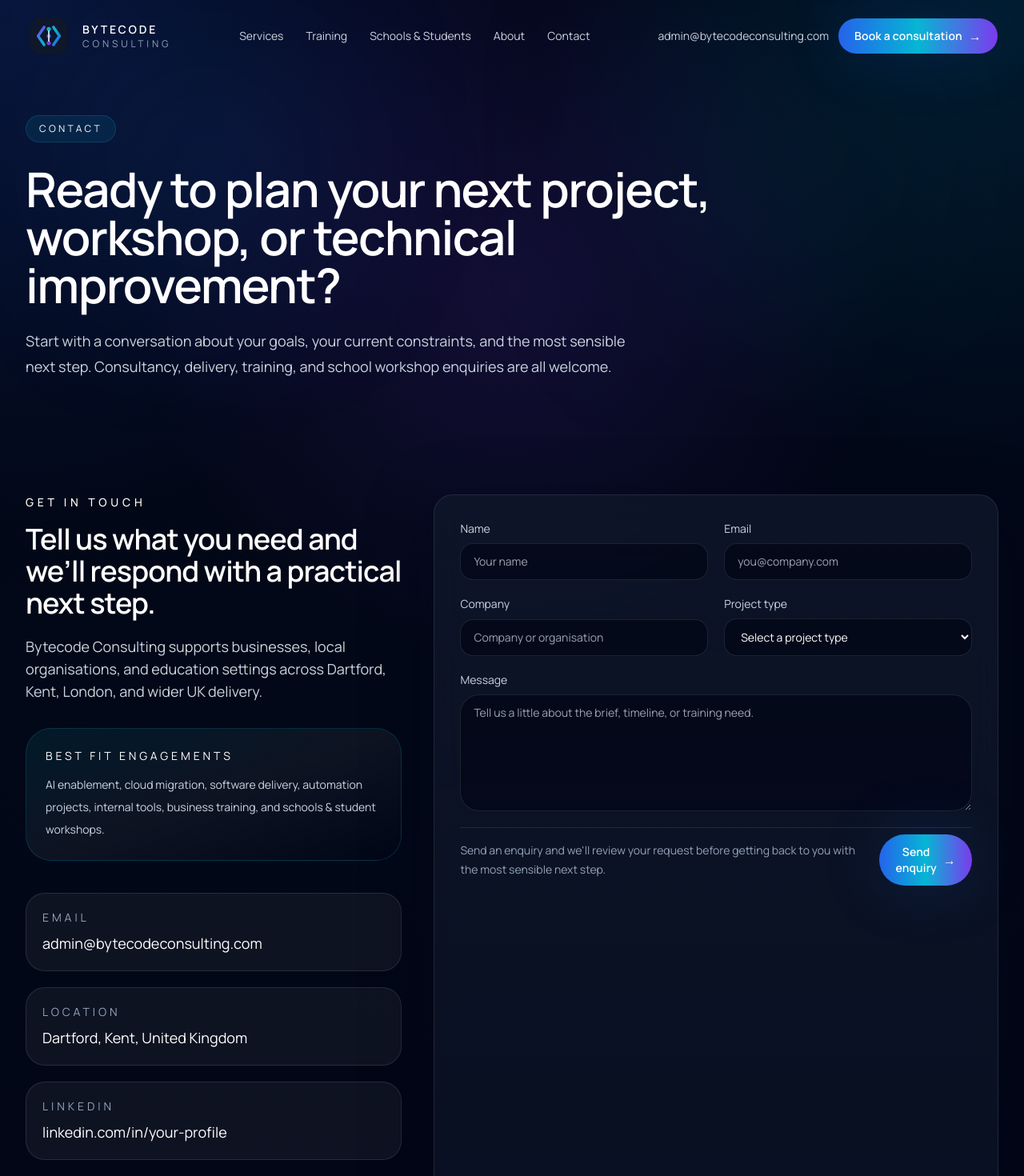
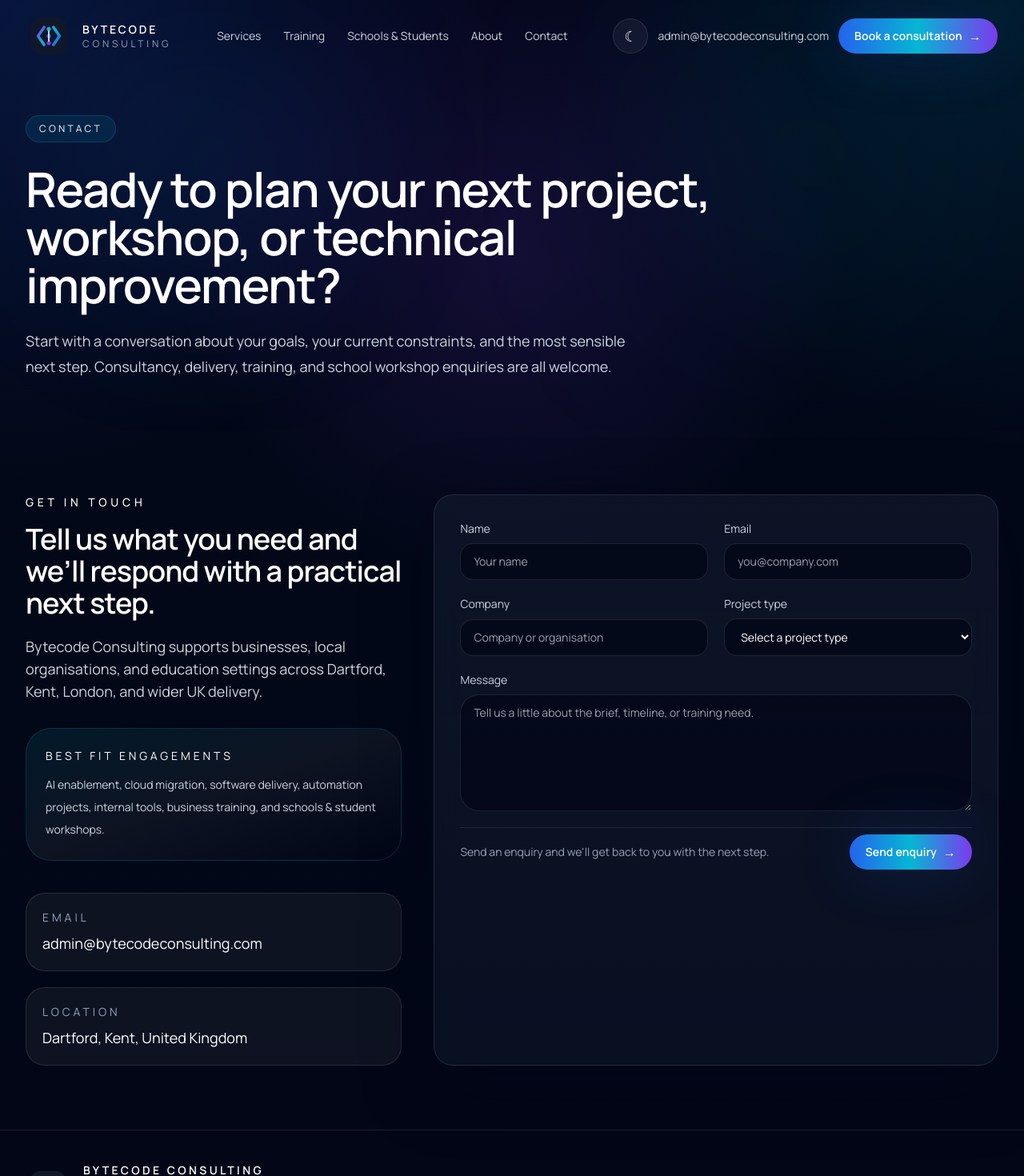
Before and after one commit to danesm/bytecodeconsulting-site, a Next.js app: page /contact in a window 1280 px wide. Shown: the top 1470 px of the page at 80% size. Built offline with nearby package versions, Linux system fonts and the light colour scheme.

Commit message:
Add theme toggle and refine site copy

```diff
--- a/app/globals.css
+++ b/app/globals.css
@@ -4,12 +4,46 @@
 
 :root {
   color-scheme: dark;
-  --background: #020617;
+  --background-start: #020617;
+  --background-mid: #020817;
+  --background-end: #020617;
   --surface: rgba(15, 23, 42, 0.72);
   --surface-strong: rgba(15, 23, 42, 0.94);
+  --surface-glass-start: rgba(15, 23, 42, 0.8);
+  --surface-glass-end: rgba(15, 23, 42, 0.58);
   --foreground: #ffffff;
   --muted: #94a3b8;
   --border: rgba(148, 163, 184, 0.16);
+  --grid-line: rgba(37, 99, 235, 0.08);
+  --section-backdrop-start: rgba(15, 23, 42, 0.34);
+  --section-backdrop-end: rgba(15, 23, 42, 0.08);
+  --section-backdrop-glow: rgba(37, 99, 235, 0.08);
+  --divider-line: rgba(148, 163, 184, 0.24);
+  --logo-surface: #0f172a;
+  --logo-line: #e2e8f0;
+  --panel-shadow: 0 24px 80px rgba(2, 6, 23, 0.55);
+}
+
+html[data-theme="light"] {
+  color-scheme: light;
+  --background-start: #f8fbff;
+  --background-mid: #eef4ff;
+  --background-end: #f8fafc;
+  --surface: rgba(255, 255, 255, 0.82);
+  --surface-strong: rgba(255, 255, 255, 0.96);
+  --surface-glass-start: rgba(255, 255, 255, 0.94);
+  --surface-glass-end: rgba(241, 245, 249, 0.86);
+  --foreground: #0f172a;
+  --muted: #475569;
+  --border: rgba(15, 23, 42, 0.1);
+  --grid-line: rgba(37, 99, 235, 0.1);
+  --section-backdrop-start: rgba(255, 255, 255, 0.8);
+  --section-backdrop-end: rgba(241, 245, 249, 0.6);
+  --section-backdrop-glow: rgba(37, 99, 235, 0.06);
+  --divider-line: rgba(15, 23, 42, 0.12);
+  --logo-surface: #ffffff;
+  --logo-line: #0f172a;
+  --panel-shadow: 0 18px 70px rgba(148, 163, 184, 0.28);
 }
 
 * {
@@ -27,7 +61,7 @@ body {
     radial-gradient(circle at top left, rgba(37, 99, 235, 0.18), transparent 30%),
     radial-gradient(circle at top right, rgba(6, 182, 212, 0.12), transparent 28%),
     radial-gradient(circle at 50% 20%, rgba(124, 58, 237, 0.14), transparent 30%),
-    linear-gradient(180deg, #020617 0%, #020817 48%, #020617 100%);
+    linear-gradient(180deg, var(--background-start) 0%, var(--background-mid) 48%, var(--background-end) 100%);
   color: var(--foreground);
   font-family: var(--font-manrope), Arial, Helvetica, sans-serif;
   font-feature-settings: "ss01" 1, "cv01" 1, "cv10" 1;
@@ -46,9 +80,10 @@ a {
 
 @layer components {
   .glass-panel {
-    background: linear-gradient(180deg, rgba(15, 23, 42, 0.8), rgba(15, 23, 42, 0.58));
+    background: linear-gradient(180deg, var(--surface-glass-start), var(--surface-glass-end));
     border: 1px solid var(--border);
     backdrop-filter: blur(18px);
+    box-shadow: var(--panel-shadow);
   }
 
   .section-backdrop {
@@ -62,9 +97,9 @@ a {
     z-index: -1;
     border-radius: 2.5rem;
     background:
-      linear-gradient(180deg, rgba(15, 23, 42, 0.34), rgba(15, 23, 42, 0.08)),
-      radial-gradient(circle at top left, rgba(37, 99, 235, 0.08), transparent 32%);
-    border: 1px solid rgba(148, 163, 184, 0.08);
+      linear-gradient(180deg, var(--section-backdrop-start), var(--section-backdrop-end)),
+      radial-gradient(circle at top left, var(--section-backdrop-glow), transparent 32%);
+    border: 1px solid color-mix(in srgb, var(--border) 80%, transparent);
     opacity: 0.9;
   }
 
@@ -82,8 +117,8 @@ a {
 
   .grid-glow {
     background-image:
-      linear-gradient(rgba(37, 99, 235, 0.08) 1px, transparent 1px),
-      linear-gradient(90deg, rgba(37, 99, 235, 0.08) 1px, transparent 1px);
+      linear-gradient(var(--grid-line) 1px, transparent 1px),
+      linear-gradient(90deg, var(--grid-line) 1px, transparent 1px);
     background-size: 54px 54px;
   }
 
@@ -113,3 +148,72 @@ a {
     background: linear-gradient(90deg, transparent, rgba(148, 163, 184, 0.24), transparent);
   }
 }
+
+html[data-theme="light"] .text-gradient {
+  background: linear-gradient(120deg, #0f172a 10%, #1d4ed8 48%, #0891b2 72%, #6d28d9 100%);
+  -webkit-background-clip: text;
+  background-clip: text;
+  color: transparent;
+}
+
+html[data-theme="light"] .text-white {
+  color: #0f172a !important;
+}
+
+html[data-theme="light"] .text-slate-100 {
+  color: #1e293b !important;
+}
+
+html[data-theme="light"] .text-slate-200 {
+  color: #334155 !important;
+}
+
+html[data-theme="light"] .text-slate-300 {
+  color: #475569 !important;
+}
+
+html[data-theme="light"] .text-slate-400,
+html[data-theme="light"] .text-slate-500 {
+  color: #64748b !important;
+}
+
+html[data-theme="light"] .text-cyan-100,
+html[data-theme="light"] .text-cyan-200 {
+  color: #0f766e !important;
+}
+
+html[data-theme="light"] .border-white\/10 {
+  border-color: rgba(15, 23, 42, 0.1) !important;
+}
+
+html[data-theme="light"] .bg-white\/5 {
+  background-color: rgba(255, 255, 255, 0.72) !important;
+}
+
+html[data-theme="light"] .bg-white\/10 {
+  background-color: rgba(255, 255, 255, 0.9) !important;
+}
+
+html[data-theme="light"] .bg-white\/\[0\.03\] {
+  background-color: rgba(255, 255, 255, 0.7) !important;
+}
+
+html[data-theme="light"] .bg-white\/\[0\.04\] {
+  background-color: rgba(255, 255, 255, 0.76) !important;
+}
+
+html[data-theme="light"] .bg-slate-950\/70 {
+  background-color: rgba(255, 255, 255, 0.82) !important;
+}
+
+html[data-theme="light"] .bg-slate-950\/80 {
+  background-color: rgba(241, 245, 249, 0.88) !important;
+}
+
+html[data-theme="light"] .hover\:bg-white\/10:hover {
+  background-color: rgba(255, 255, 255, 0.95) !important;
+}
+
+html[data-theme="light"] .hover\:text-white:hover {
+  color: #0f172a !important;
+}
--- a/app/layout.tsx
+++ b/app/layout.tsx
@@ -50,7 +50,24 @@ export default function RootLayout({
   children: React.ReactNode;
 }>) {
   return (
-    <html lang="en" className="scroll-smooth">
+    <html lang="en" className="scroll-smooth" suppressHydrationWarning>
+      <head>
+        <script
+          dangerouslySetInnerHTML={{
+            __html: `
+              (function() {
+                try {
+                  var stored = localStorage.getItem("bytecode-theme");
+                  var theme = stored || "dark";
+                  document.documentElement.setAttribute("data-theme", theme);
+                } catch (e) {
+                  document.documentElement.setAttribute("data-theme", "dark");
+                }
+              })();
+            `,
+          }}
+        />
+      </head>
       <body className={manrope.variable}>{children}</body>
     </html>
   );
--- a/app/page.tsx
+++ b/app/page.tsx
@@ -36,7 +36,7 @@ export default function Home() {
               Bytecode Consulting helps growing businesses use AI intelligence, cloud, and modern software to reduce manual work, improve service,
               and move forward with confidence.
             </p>
-            <p className="mt-4 max-w-2xl text-base leading-7 text-slate-400">
+            <p className="mt-4 max-w-2xl text-base italic leading-7 text-slate-400">
               Practical delivery, sensible pricing, and training designed for real-world use.
             </p>
             <blockquote className="mt-5 max-w-2xl text-lg italic leading-8 text-cyan-100 sm:text-xl">
--- a/components/site/contact-details.tsx
+++ b/components/site/contact-details.tsx
@@ -9,14 +9,6 @@ export function ContactDetails() {
         <p className="text-sm uppercase tracking-[0.28em] text-slate-400">Location</p>
         <p className="mt-2 text-lg text-white">Dartford, Kent, United Kingdom</p>
       </div>
-      <div className="rounded-3xl border border-white/10 bg-white/5 p-5">
-        <p className="text-sm uppercase tracking-[0.28em] text-slate-400">LinkedIn</p>
-        <p className="mt-2 text-lg text-white">linkedin.com/in/your-profile</p>
-      </div>
-      <div className="rounded-3xl border border-white/10 bg-white/5 p-5">
-        <p className="text-sm uppercase tracking-[0.28em] text-slate-400">Calendly</p>
-        <p className="mt-2 text-lg text-white">calendly.com/your-handle</p>
-      </div>
     </div>
   );
 }
--- a/components/site/contact-form.tsx
+++ b/components/site/contact-form.tsx
@@ -126,7 +126,7 @@ export function ContactForm() {
 
         <div className="flex flex-col gap-4 border-t border-white/10 pt-2 sm:flex-row sm:items-center sm:justify-between">
           <p className="text-sm leading-6 text-slate-400">
-            Send an enquiry and we&apos;ll review your request before getting back to you with the most sensible next step.
+            Send an enquiry and we&apos;ll get back to you with the next step.
           </p>
           <Button type="submit" className={isSubmitting ? "pointer-events-none opacity-70" : ""}>
             {isSubmitting ? "Sending enquiry" : "Send enquiry"}
--- a/components/site/footer.tsx
+++ b/components/site/footer.tsx
@@ -11,7 +11,7 @@ export function Footer() {
           <div>
             <p className="text-sm font-semibold uppercase tracking-[0.24em] text-white">Bytecode Consulting</p>
             <p className="mt-1 text-sm text-slate-400">AI • Cloud • Software Engineering • Training</p>
-            <p className="mt-1 text-sm text-slate-500">Dartford, Kent • Supporting local and UK organisations</p>
+            <p className="mt-1 text-sm text-slate-500">Dartford, Kent</p>
           </div>
         </div>
 
--- a/components/site/logo-mark.tsx
+++ b/components/site/logo-mark.tsx
@@ -11,7 +11,7 @@ export function LogoMark({ className }: LogoMarkProps) {
       className={className}
       aria-hidden="true"
     >
-      <rect x="8" y="8" width="80" height="80" rx="24" fill="#0F172A" />
+      <rect x="8" y="8" width="80" height="80" rx="24" fill="var(--logo-surface, #0F172A)" />
       <path
         d="M38 29L25 48L38 67"
         stroke="url(#bytecode-grad)"
@@ -29,7 +29,7 @@ export function LogoMark({ className }: LogoMarkProps) {
       <circle cx="48" cy="33" r="4.5" fill="#06B6D4" />
       <circle cx="48" cy="48" r="4.5" fill="#2563EB" />
       <circle cx="48" cy="63" r="4.5" fill="#7C3AED" />
-      <path d="M48 37.5V58.5" stroke="#E2E8F0" strokeWidth="3" strokeLinecap="round" />
+      <path d="M48 37.5V58.5" stroke="var(--logo-line, #E2E8F0)" strokeWidth="3" strokeLinecap="round" />
       <defs>
         <linearGradient id="bytecode-grad" x1="26" y1="28" x2="70" y2="68" gradientUnits="userSpaceOnUse">
           <stop stopColor="#7C3AED" />
--- a/components/site/navbar.tsx
+++ b/components/site/navbar.tsx
@@ -4,6 +4,7 @@ import Link from "next/link";
 import { useEffect, useState } from "react";
 import { Button } from "@/components/ui/button";
 import { LogoMark } from "@/components/site/logo-mark";
+import { ThemeToggle } from "@/components/site/theme-toggle";
 import { cn } from "@/lib/utils";
 import { navItems } from "@/lib/site-content";
 
@@ -49,6 +50,7 @@ export function Navbar() {
           </nav>
 
           <div className="hidden items-center gap-3 lg:flex">
+            <ThemeToggle />
             <Link href="/contact" className="hidden text-sm text-slate-300 transition hover:text-white xl:inline-flex">
               admin@bytecodeconsulting.com
             </Link>
@@ -83,6 +85,9 @@ export function Navbar() {
             <div className="rounded-2xl border border-white/10 bg-white/[0.03] px-4 py-3 text-sm text-slate-300">
               admin@bytecodeconsulting.com
             </div>
+            <div className="flex justify-start">
+              <ThemeToggle />
+            </div>
             <Button href="/contact" className="w-full justify-center">
               Book a consultation
             </Button>
--- /dev/null
+++ b/components/site/theme-toggle.tsx
@@ -0,0 +1,30 @@
+"use client";
+
+import { useEffect, useState } from "react";
+
+export function ThemeToggle() {
+  const [theme, setTheme] = useState<"light" | "dark" | null>(null);
+
+  useEffect(() => {
+    const current = document.documentElement.getAttribute("data-theme");
+    setTheme(current === "light" ? "light" : "dark");
+  }, []);
+
+  function toggleTheme() {
+    const nextTheme = theme === "light" ? "dark" : "light";
+    document.documentElement.setAttribute("data-theme", nextTheme);
+    localStorage.setItem("bytecode-theme", nextTheme);
+    setTheme(nextTheme);
+  }
+
+  return (
+    <button
+      type="button"
+      onClick={toggleTheme}
+      aria-label={theme === "light" ? "Switch to dark mode" : "Switch to light mode"}
+      className="inline-flex h-11 w-11 items-center justify-center rounded-full border border-white/10 bg-white/5 text-white transition hover:border-cyan/40 hover:bg-white/10"
+    >
+      <span className="text-lg leading-none">{theme === "light" ? "☀" : "☾"}</span>
+    </button>
+  );
+}
```
